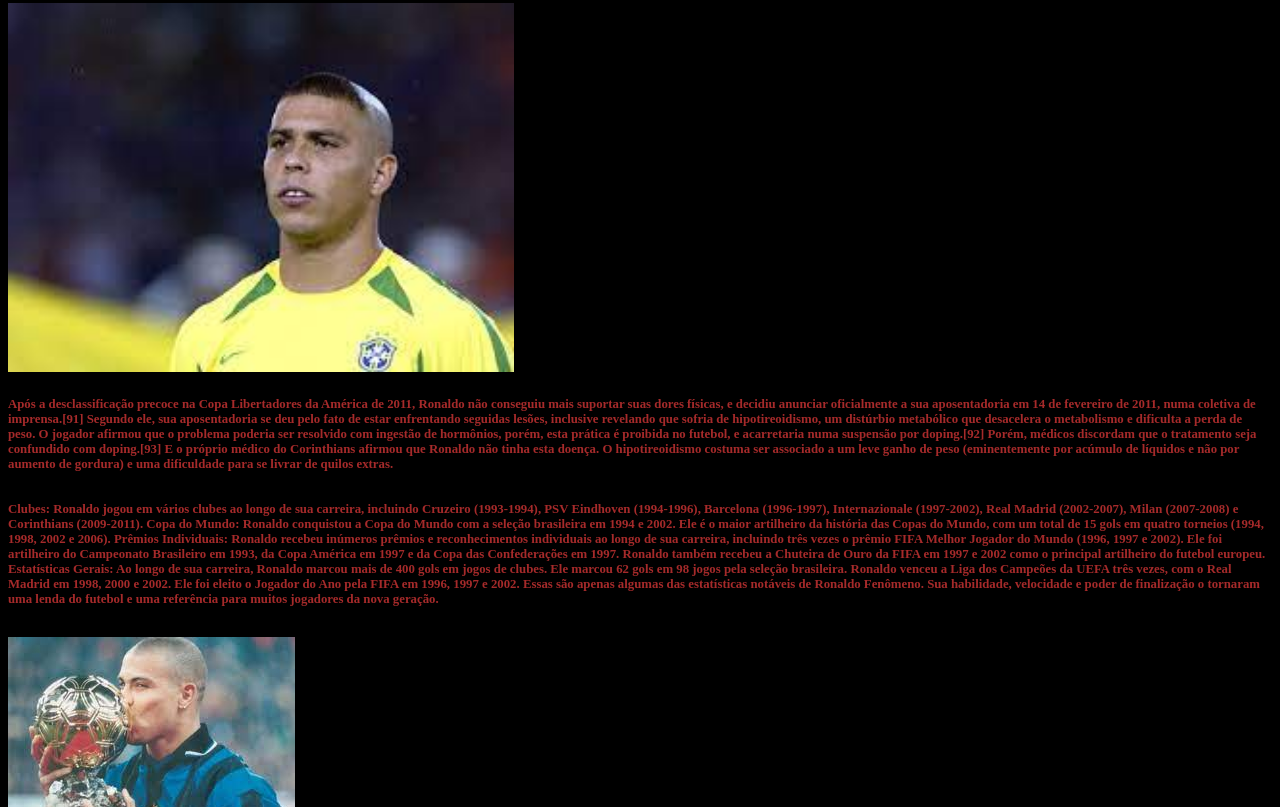
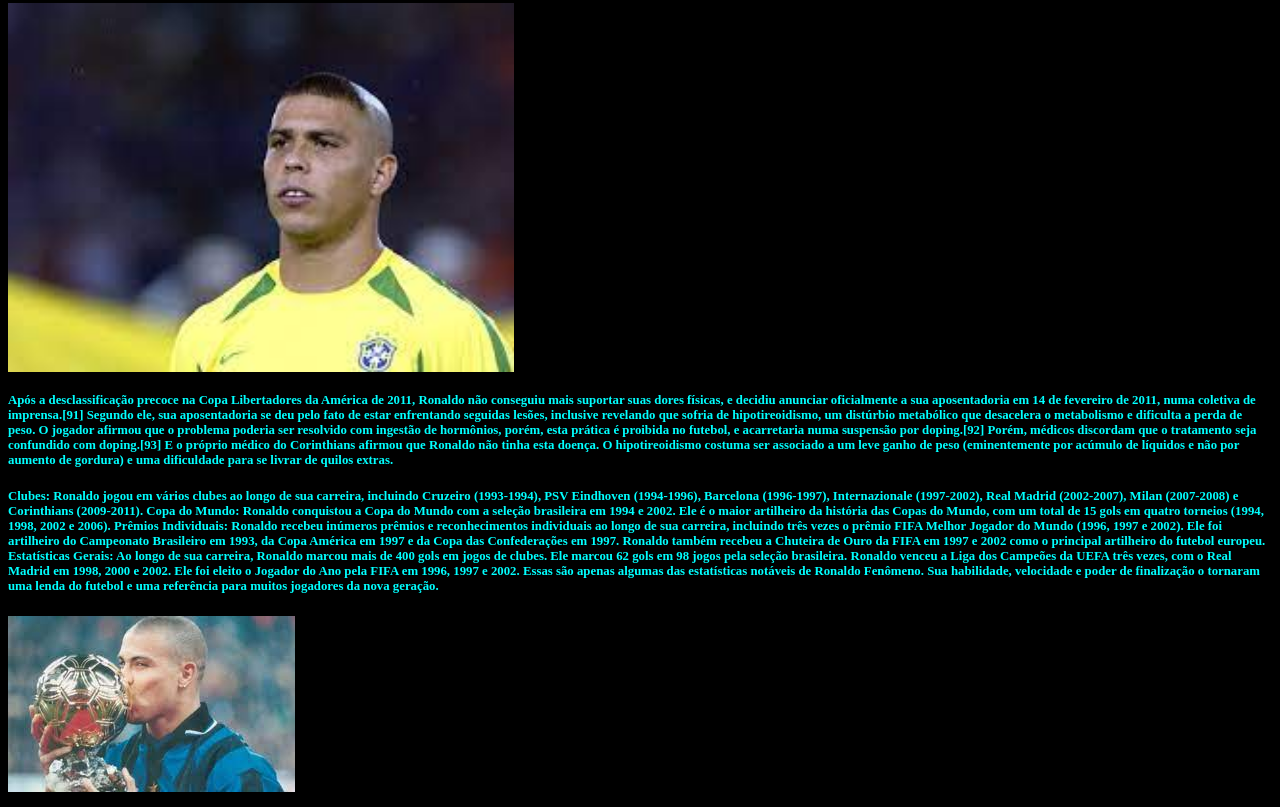
Before and after one commit to antxnio7/aula-miderson, a plain HTML site: page index.html in a window 1280 px wide. Shown: the part 1229-2036 px from the top of the page. Drawn offline with Linux system fonts and the light colour scheme.

Commit message:
aadfsadsadad

```diff
--- a/index.html
+++ b/index.html
@@ -18,9 +18,9 @@
 <h3> Ronaldo Nazário, o “Fenômeno”, recebeu esse apelido da imprensa italiana, em uma das melhores temporadas de sua carreira, na Internazionale (Inter de Milão). Sua brilhante carreira se iniciou profissionalmente no Cruzeiro em 1993, conquistando a Copa do Brasil e o Campeonato Mineiro. Posteriormente, seguiu para a Europa para jogar no PSV Eindhoven, assim como seu compatriota Romário, sendo artilheiro do Campeonato Holandês e campeão da Copa dos Países Baixos. Depois do tremendo sucesso na Holanda, Ronaldo foi comprado pelo Barcelona-ESP em 1996, onde teve a melhor temporada de sua carreira em número de gols, conquistando a Supercopa da Espanha, a Copa do Rei e a Recopa Europeia, escolhido como Melhor Jogador do Mundo pela FIFA. Na temporada seguinte, transferiu-se para a Internazionale, quebrando o recorde da transferência mais cara da história até então. Foi eleito pela segunda vez como o melhor jogador do mundo em sua primeira temporada no clube e ganhou um novo “sobrenome”. Assim, passou de Ronaldo Nazário para Ronaldo Fenômeno. </h3>
 <img id="ronaldo2" src="download.jpeg">
 
-<h5> Após a desclassificação precoce na Copa Libertadores da América de 2011, Ronaldo não conseguiu mais suportar suas dores físicas, e decidiu anunciar oficialmente a sua aposentadoria em 14 de fevereiro de 2011, numa coletiva de imprensa.[91] Segundo ele, sua aposentadoria se deu pelo fato de estar enfrentando seguidas lesões, inclusive revelando que sofria de hipotireoidismo, um distúrbio metabólico que desacelera o metabolismo e dificulta a perda de peso. O jogador afirmou que o problema poderia ser resolvido com ingestão de hormônios, porém, esta prática é proibida no futebol, e acarretaria numa suspensão por doping.[92] Porém, médicos discordam que o tratamento seja confundido com doping.[93] E o próprio médico do Corinthians afirmou que Ronaldo não tinha esta doença. O hipotireoidismo costuma ser associado a um leve ganho de peso (eminentemente por acúmulo de líquidos e não por aumento de gordura) e uma dificuldade para se livrar de quilos extras. </h5>
+<h4> Após a desclassificação precoce na Copa Libertadores da América de 2011, Ronaldo não conseguiu mais suportar suas dores físicas, e decidiu anunciar oficialmente a sua aposentadoria em 14 de fevereiro de 2011, numa coletiva de imprensa.[91] Segundo ele, sua aposentadoria se deu pelo fato de estar enfrentando seguidas lesões, inclusive revelando que sofria de hipotireoidismo, um distúrbio metabólico que desacelera o metabolismo e dificulta a perda de peso. O jogador afirmou que o problema poderia ser resolvido com ingestão de hormônios, porém, esta prática é proibida no futebol, e acarretaria numa suspensão por doping.[92] Porém, médicos discordam que o tratamento seja confundido com doping.[93] E o próprio médico do Corinthians afirmou que Ronaldo não tinha esta doença. O hipotireoidismo costuma ser associado a um leve ganho de peso (eminentemente por acúmulo de líquidos e não por aumento de gordura) e uma dificuldade para se livrar de quilos extras. </h4>
 
-<h6>
+<h5>
     Clubes:
 
     Ronaldo jogou em vários clubes ao longo de sua carreira, incluindo Cruzeiro (1993-1994), PSV Eindhoven (1994-1996), Barcelona (1996-1997), Internazionale (1997-2002), Real Madrid (2002-2007), Milan (2007-2008) e Corinthians (2009-2011).
@@ -39,8 +39,8 @@
     Ele marcou 62 gols em 98 jogos pela seleção brasileira.
     Ronaldo venceu a Liga dos Campeões da UEFA três vezes, com o Real Madrid em 1998, 2000 e 2002.
     Ele foi eleito o Jogador do Ano pela FIFA em 1996, 1997 e 2002.
-    Essas são apenas algumas das estatísticas notáveis de Ronaldo Fenômeno. Sua habilidade, velocidade e poder de finalização o tornaram uma lenda do futebol e uma referência para muitos jogadores da nova geração. </h6>
+    Essas são apenas algumas das estatísticas notáveis de Ronaldo Fenômeno. Sua habilidade, velocidade e poder de finalização o tornaram uma lenda do futebol e uma referência para muitos jogadores da nova geração. </h5>
 
 
-<img id="ronaldo5" src="images.jpeg"
+<img id="ronaldo5" src="images.jpeg">
 </html>
--- a/style.css
+++ b/style.css
@@ -13,11 +13,11 @@ h4 {font-size:80%}
 h5 {font-size:80%}
 h6 {font-size: 80%}
 
-h2{color:bisque}
-h3{color:blue}
+h2{color:aqua}
+h3{color:aqua}
 h4{color:aqua}
-h5{color:brown}
-h6{color:brown}
+h5{color:aqua}
+h6{color:aqua}}
 
 #ronaldo4 {width: 75%;color: bisque;}
 
```
